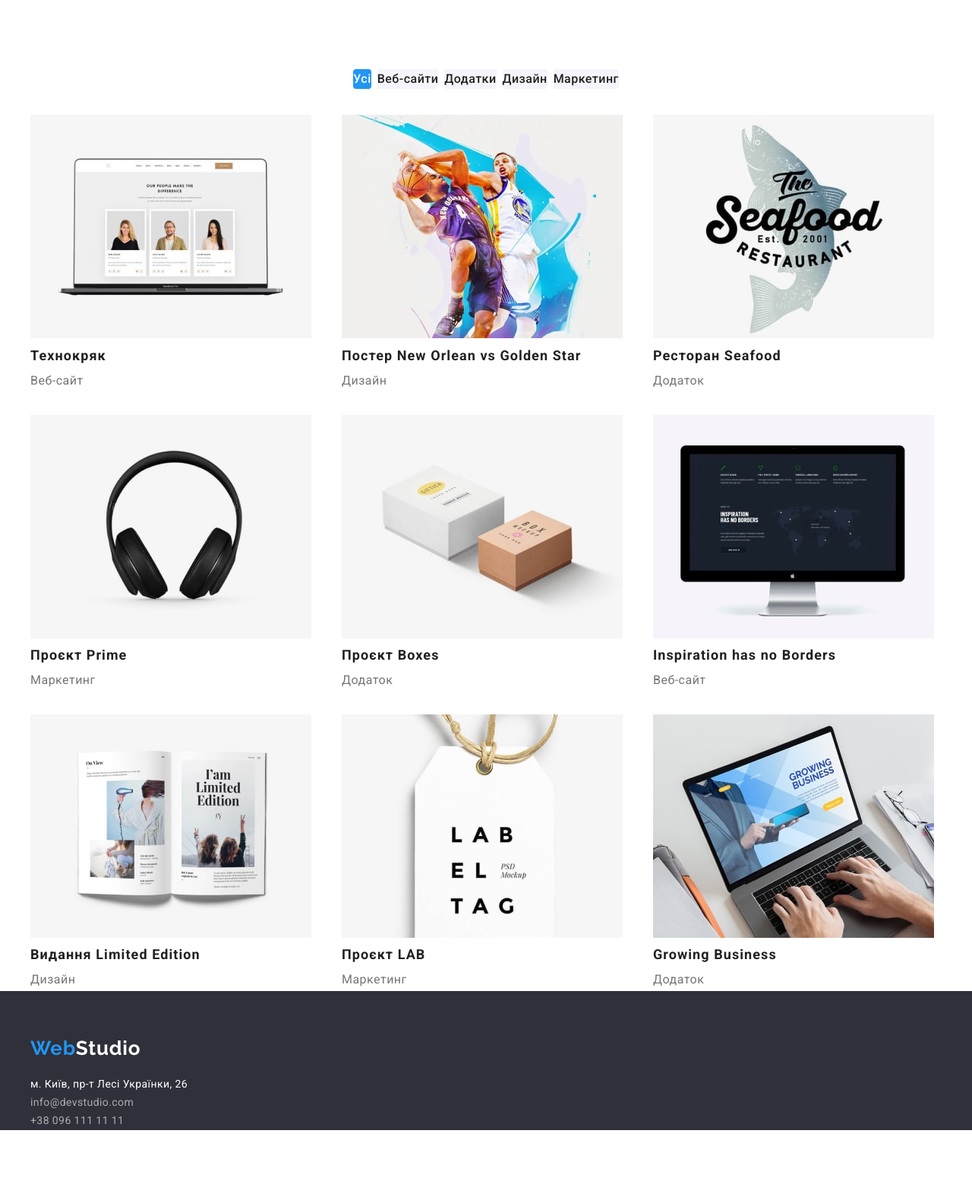
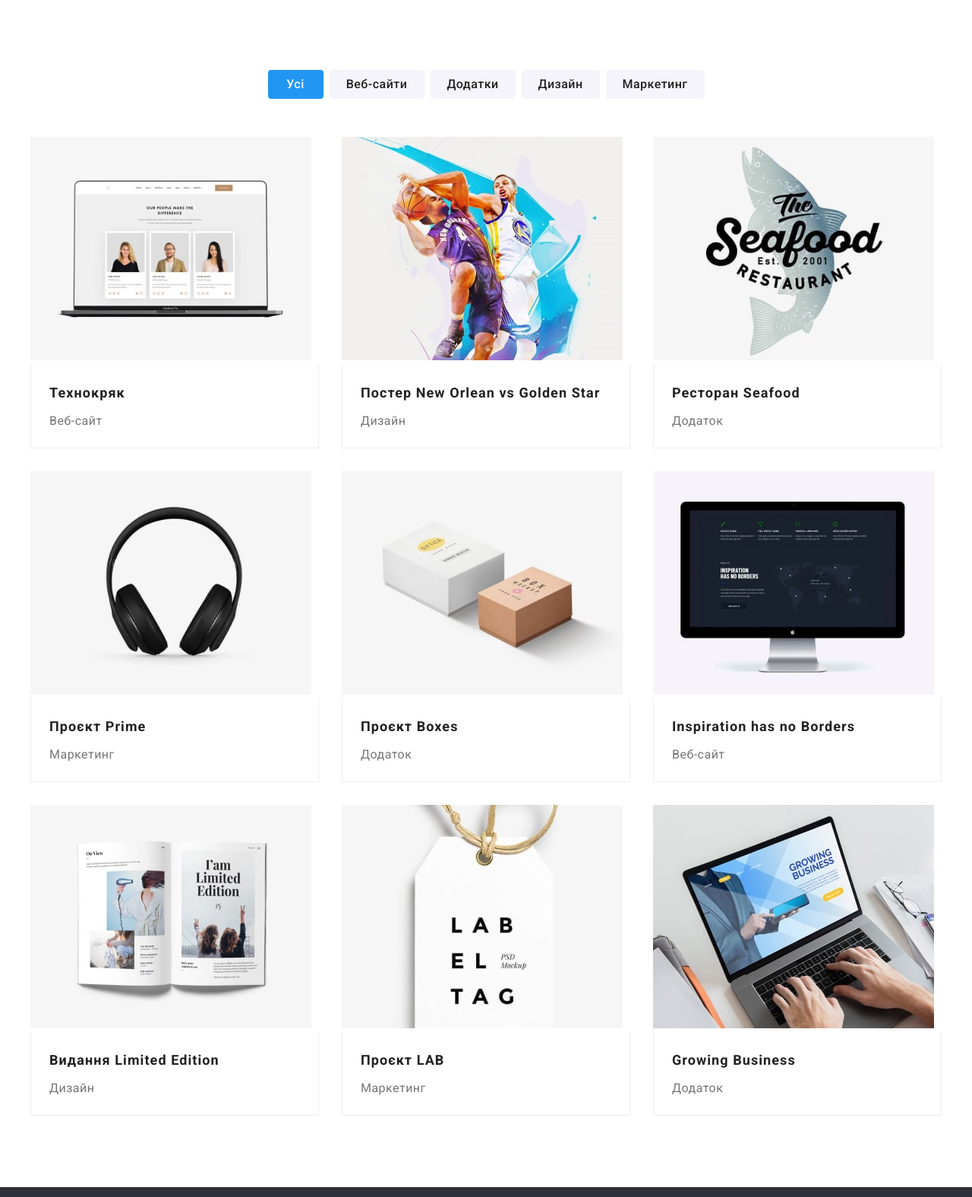
Before and after one commit to Radomanskyi/goit-markup-hw-03, a plain HTML site: page portfolio.html in a window 1280 px wide. Shown: the part 85-1660 px from the top of the page at 76% size. Before the commit the page ends 1572 px from the top, so only its background shows below. Drawn offline with nearby package versions, Linux system fonts and the light colour scheme.

Commit message:
DZ 3 (commit 6)

```diff
--- a/css/styles.css
+++ b/css/styles.css
@@ -24,8 +24,10 @@
 
 .container{
     width: 1200px;
-    margin: auto;
-    padding: 0, 15px;
+    margin-left: auto;
+    margin-right: auto;
+    padding-left: 15px;
+    padding-right: 15px;
 }
 
 
@@ -46,8 +48,10 @@ a {
 
 }
 
-.hero, footer {
+.hero {
     background-color: var(--additional-background);
+    padding-top: 200px;
+    padding-bottom: 200px;
 }
 
 .hero-button {
@@ -62,6 +66,7 @@ a {
 
 .header {
     background-color: var(--white);
+    border-bottom: 1px solid #ECECEC;
 }
 
 .letter {
@@ -77,12 +82,16 @@ a {
     color: var(--logo-color);
     padding-top: 24px;
     padding-bottom: 25px;
-    padding-right: 93px;
+    margin-right: 93px;
 }
 
 .site-nav {
     display: flex;
     align-items: center;
+}
+
+.item {
+    display: block;
     padding-top: 32px;
     padding-bottom: 32px;
 }
@@ -114,13 +123,16 @@ a {
     color: var(--accent);
 }
 
+.header-contact {
+    padding-right: 50px;
+}
+
 .header-link {
     font-weight: 500;
     font-size: 14px;
     line-height: 1.14;
     letter-spacing: 0.02em;
     color: var(--secondary-color);
-    margin-right: 50px;
 }
 
 .header-link:hover, .header-link:focus {
@@ -161,7 +173,7 @@ a {
     display: flex;
 }
 
-.benefits-item {
+.benefits-item:not(:last-child) {
     margin-right: 30px;
 }
 
@@ -227,8 +239,18 @@ a {
     margin-right: 30px;
 }
 
+.section-img {
+    display: block;
+    width: 100%;
+    height: auto;
+}
+
 .team {
     background-color: var(--different-background);
+}
+
+.title-team-text {
+    margin-bottom: 50px;
 }
 
 .team-flex {
@@ -246,6 +268,7 @@ a {
     letter-spacing: 0.03em;
     color: var(--main-color);
     margin-bottom: 10px;
+    text-align: center;
 }
 
 .text-team-employee {
@@ -254,6 +277,23 @@ a {
     line-height: 1.19;
     letter-spacing: 0.03em;
     color: var(--secondary-color);
+    text-align: center;
+    margin-bottom: 10px;
+}
+
+.name {
+    padding-top: 30px;
+    padding-bottom: 30px;
+}
+
+.footer {
+    background-color: var(--additional-background);
+    padding-top: 60px;
+    padding-bottom: 60px;
+}
+
+.footer-li .footer-item:not(:last-child) {
+    margin-bottom: 9px;
 }
 
 .maps-address-footer {
@@ -288,6 +328,11 @@ a {
     border: transparent;
 }
 
+.projects {
+    padding-top: 94px;
+    padding-bottom: 94px;
+}
+
 .button-name:hover, .button-name:focus {
     color: var(--white);
     background-color: var(--accent);
@@ -299,6 +344,7 @@ a {
     line-height: 2;
     letter-spacing: 0.06em;
     color: var(--main-color);
+    margin-bottom: 4px;
 }
 
 .text-project {
@@ -316,7 +362,6 @@ a {
     line-height: 1.19;
     letter-spacing: 0.03em;
     color: var(--white);
-    margin-top: 60px;
     margin-bottom: 20px;
     display: inline-block;
 }
@@ -355,6 +400,7 @@ padding: 0;
     display: flex;
     justify-content: center;
     padding: 8px, 22px;
+    margin-bottom: 50px;
 }
 
 .images-filter {
@@ -364,9 +410,21 @@ padding: 0;
 }
 
 .element-filter {
-    width: 100%;
     flex-basis: calc((100% - 60px) / 3);
-    display: block;
+}
+
+.portfolio-name {
+    padding-top: 20px;
+    padding-left: 24px;
+    padding-right: 24px;
+    padding-bottom: 20px;
+    border-left: 1px solid #EEEEEE;
+    border-bottom: 1px solid #EEEEEE;
+    border-right: 1px solid #EEEEEE;
+}
+
+.team-employee {
+    background-color: var(--white);
 }
 
 .team-employee:not(:last-child) {
@@ -378,14 +436,34 @@ padding: 0;
 }
 
 .button-filter {
-    margin-bottom: 34px;
-    margin-top: 94px;
     padding: 8px, 22px;
 }
 
 .active-button {
     background-color: var(--accent);
     color: var(--white);
+    width: 73px;
+    height: 38px;
+}
+
+.button-two {
+    width: 125px;
+    height: 38px;
+}
+
+.button-three {
+    width: 112px;
+    height: 38px;
+}
+
+.button-four {
+    width: 103px;
+    height: 38px;
+}
+
+.button-five {
+    width: 130px;
+    height: 38px;
 }
 
 .button-filter:not(:first-child) {
--- a/portfolio.html
+++ b/portfolio.html
@@ -27,8 +27,8 @@
             </nav>
 
             <ul class="site-contact list">
-                <li><a href="mailto:info@devstudio.com" class="header-link link">info@devstudio.com</a></li>
-                <li><a href="tel:+380961111111" class="header-link link">+38 096 111 11 11</a></li>
+                <li class="header-contact"><a href="mailto:info@devstudio.com" class="header-link link">info@devstudio.com</a></li>
+                <li class="header-contact"><a href="tel:+380961111111" class="header-link link">+38 096 111 11 11</a></li>
             </ul>
         </div>
     </header>
@@ -42,65 +42,83 @@
                 <button type="button" class="active-button button-name">Усі</button>
             </li>
             <li class="button-filter">
-                <button type="button" class="button-name">Веб-сайти</button>
+                <button type="button" class="button-two button-name">Веб-сайти</button>
             </li>
             <li class="button-filter">
-                <button type="button" class="button-name">Додатки</button>
+                <button type="button" class="button-three button-name">Додатки</button>
             </li>
             <li class="button-filter">
-                <button type="button" class="button-name">Дизайн</button>
+                <button type="button" class="button-four button-name">Дизайн</button>
             </li>
             <li class="button-filter">
-                <button type="button" class="button-name">Маркетинг</button>
+                <button type="button" class="button-five button-name">Маркетинг</button>
             </li>
         </ul>
         <ul class="images-filter list">
             <li class="element-filter">
                 <a href="">
                 <img src="./images/project1.jpg" alt="Веб-сайт де зображені співробітники компанії" width="370">
+                <div class="portfolio-name">
                     <h2 class="title-project">Технокряк</h2>
                     <p class="text-project">Веб-сайт</p>
+                </div>
             </a>
             </li>
             <li class="element-filter">
                 <img src="./images/project2.jpg" alt="Постер де зображені баскетболісти" width="370">
+                <div class="portfolio-name">
                     <h2 class="title-project">Постер New Orlean vs Golden Star</h2>
                     <p class="text-project">Дизайн</p>
+                </div>
             </li>
             <li class="element-filter">
                 <img src="./images/project3.jpg" alt="Зображена риба та назва ресторану" width="370">
+                <div class="portfolio-name">
                     <h2 class="title-project">Ресторан Seafood</h2>
                     <p class="text-project">Додаток</p>
+                </div>
             </li>
             <li class="element-filter">
                 <img src="./images/project4.jpg" alt="Зображени навушники" width="370">
+                <div class="portfolio-name">
                     <h2 class="title-project">Проєкт Prime</h2>
                     <p class="text-project">Маркетинг</p>
+                </div>
             </li>
             <li class="element-filter">
                 <img src="./images/project5.jpg" alt="Зображено 2 коробки" width="370">
+                <div class="portfolio-name">
                     <h2 class="title-project">Проєкт Boxes</h2>
                     <p class="text-project">Додаток</p>
+                </div>
             </li>
             <li class="element-filter">
                 <img src="./images/project6.jpg" alt="Зображена карта нашої планети та оформлен Веб-сайт" width="370">
+                <div class="portfolio-name">
                     <h2 class="title-project">Inspiration has no Borders</h2>
                     <p class="text-project">Веб-сайт</p>
+                </div>
             </li>
             <li class="element-filter">
                 <img src="./images/project7.jpg" alt="Зображена книга з картинками жінок та описом" width="370">
+                <div class="portfolio-name">
                     <h2 class="title-project">Видання Limited Edition</h2>
                     <p class="text-project">Дизайн</p>
+                </div>
             </li>
             <li class="element-filter">
                 <img src="./images/project8.jpg" alt="Зображена бірка з надписом Label Tag" width="370">
+                <div class="portfolio-name">
                     <h2 class="title-project">Проєкт LAB</h2>
                     <p class="text-project">Маркетинг</p>
+                </div>
             </li>
             <li class="element-filter">
                 <img src="./images/project9.jpg" alt="Зображен включений ноутбук з відкритою сторінкою сайту" width="370">
+                <div class="portfolio-name">
                     <h2 class="title-project">Growing Business</h2>
                     <p class="text-project">Додаток</p>
+                </div>
             </li>
         </ul>
         </div>
```
Also changed, not shown: index.html (+14 -8 lines). Lines whose indentation alone changed are shown as unchanged.
